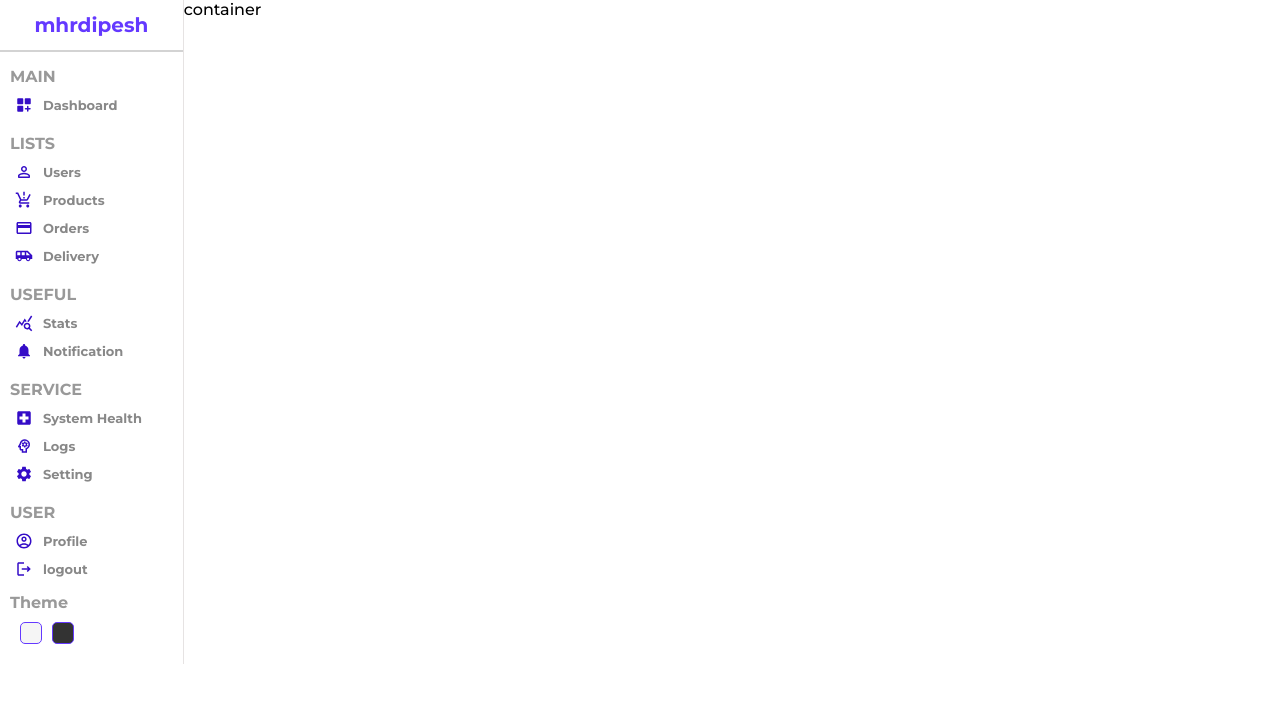
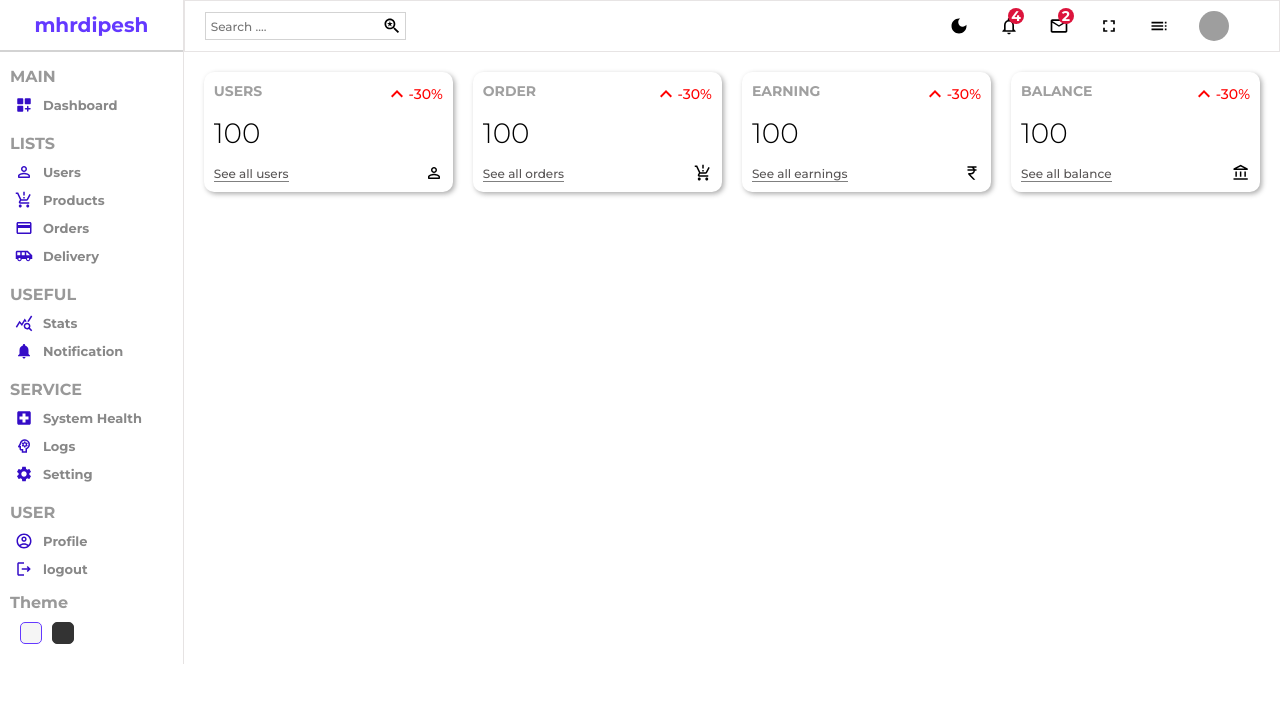
Before and after one commit to dipeshmaharjan23/React-admin-pannel, a React (Create React App) app: page / in a window 1280 px wide. Shown: the top 702 px of the page. Built offline with nearby package versions, Linux system fonts and the light colour scheme; grey boxes are pictures that could not be loaded.

Commit message:
navbar widget

```diff
--- a/src/components/navbar/Navbar.jsx
+++ b/src/components/navbar/Navbar.jsx
@@ -1,9 +1,48 @@
 import React from 'react'
 import './navbar.scss'
+import SavedSearchIcon from '@mui/icons-material/SavedSearch';
+import DarkModeIcon from '@mui/icons-material/DarkMode';
+import NotificationsNoneIcon from '@mui/icons-material/NotificationsNone';
+import EmailOutlinedIcon from '@mui/icons-material/EmailOutlined';
+import FullscreenOutlinedIcon from '@mui/icons-material/FullscreenOutlined';
+import TocOutlinedIcon from '@mui/icons-material/TocOutlined';
 
 const Navbar = () => {
   return (
-    <div>Navbar</div>
+    <div className='navbar'>
+      <div className="wrapper">
+
+        <div className="search">
+          <input type="text" placeholder='Search ....' />
+          <SavedSearchIcon className='icon' />
+        </div>
+
+        <div className="items">
+
+          <div className="item">
+            <DarkModeIcon className='icon' />
+          </div>
+          <div className="item">
+            <NotificationsNoneIcon className='icon' />
+            <div className="counter">4</div>
+          </div>
+          <div className="item">
+            <EmailOutlinedIcon className='icon' />
+            <div className='counter'>2</div>
+          </div>
+          <div className="item">
+            <FullscreenOutlinedIcon className='icon' />
+          </div>
+          <div className="item">
+            <TocOutlinedIcon className='icon' />
+          </div>
+          <div className="item">
+            <img src="../../assets/mine.jpg" alt="mine" className='photo'/>
+          </div>
+
+        </div>
+      </div>
+    </div>
   )
 }
 
--- a/src/components/navbar/navbar.scss
+++ b/src/components/navbar/navbar.scss
@@ -0,0 +1,75 @@
+.navbar{
+//   border: 1px solid;
+  border: 0.5px solid rgb(231,228,228);
+  height: 50px;
+
+  .wrapper{
+      display: flex;
+      justify-content: space-between;
+      align-items: center;
+      height: inherit;
+      padding: 0 20px;
+
+      .search{
+        display: flex;
+        align-items: center;
+        border: 0.5px solid lightgray;
+        padding: 3px;
+        // background-color: black;
+
+        .icon{
+            font-size: 20px;
+            cursor: pointer;
+        }
+
+        input{
+            outline: none;
+            // background: transparent;
+            border: none;
+
+            &::placeholder{
+                font-size: 12px;
+            }
+        }
+      }
+
+      .items{
+          display: flex;
+
+          .item{
+            display: flex;
+            align-items: center;
+            margin-right: 30px;
+            // border: 1px solid;
+            position: relative;
+
+            .counter{
+                display: flex;
+                align-items: center;
+                justify-content: center;
+                background-color: crimson;
+                color: white;
+                position: absolute;
+                width: 16px;
+                height: 16px;
+                border-radius: 50%;
+                font-weight: bold;
+                top: -3px;
+                right: -5px;
+                font-size: 14px;
+            }
+            .icon{
+                font-size: 20px;
+                cursor: pointer;
+                // border: 1px solid;
+            }
+
+            .photo{
+                width: 30px;
+                height: 30px;
+                border-radius: 50%;
+            }
+          }
+        }
+    }
+}
--- a/src/components/sidebar/sidebar.scss
+++ b/src/components/sidebar/sidebar.scss
@@ -85,7 +85,6 @@
     .colorOption{
       width: 20px;
       height: 20px;
-      border: 1px solid  #6439ff;
       border-radius: 5px;
       margin-left: 10px;
       margin-bottom: 20px;
@@ -93,10 +92,12 @@
 
 
       &:nth-child(1){
+        border: 1px solid  #6439ff;
         background-color: whitesmoke;
       }
       &:nth-child(2){
         background-color: #333;
+        border: 1px solid #333;
 
       }
     }
--- /dev/null
+++ b/src/components/widget/Widget.jsx
@@ -0,0 +1,73 @@
+import React from 'react'
+import './widget.scss'
+import KeyboardArrowUpIcon from '@mui/icons-material/KeyboardArrowUp';
+import PersonOutlineRoundedIcon from '@mui/icons-material/PersonOutlineRounded';
+import ProductionQuantityLimitsOutlinedIcon from '@mui/icons-material/ProductionQuantityLimitsOutlined';
+import CurrencyRupeeOutlinedIcon from '@mui/icons-material/CurrencyRupeeOutlined';
+import AccountBalanceOutlinedIcon from '@mui/icons-material/AccountBalanceOutlined';
+
+const Widget = ({ type }) => {
+  let data;
+
+  const amount =100;
+  const diff = 30;
+  switch (type) {
+    case "user":
+      data = {
+        title: "USERS",
+        isMoney: false,
+        link: "See all users",
+        icon: (<PersonOutlineRoundedIcon className='icon' />)
+      };
+      break;
+
+    case "order":
+      data = {
+        title: "ORDER",
+        isMoney: false,
+        link: "See all orders",
+        icon: (<ProductionQuantityLimitsOutlinedIcon className='icon' />)
+      };
+      break;
+
+    case "earning":
+      data = {
+        title: "EARNING",
+        isMoney: false,
+        link: "See all earnings",
+        icon: (<CurrencyRupeeOutlinedIcon className='icon' />)
+      };
+      break;
+
+    case "balance":
+      data = {
+        title: "BALANCE",
+        isMoney: false,
+        link: "See all balance",
+        icon: (<AccountBalanceOutlinedIcon className='icon' />)
+      };
+      break;
+
+    default:
+      break;
+  }
+
+
+  return (
+    <div className='widget'>
+      <div className="left">
+        <span className="title">{data.title}</span>
+        <span className="counter">{data.isMoney && "$"} {amount}</span>
+        <span className="link">{data.link}</span>
+      </div>
+      <div className="right">
+        <div className="percentage negative">
+          <KeyboardArrowUpIcon /> -{diff}%
+        </div>
+         {data.icon}
+      </div>
+    </div>
+  )
+}
+
+export default Widget
--- /dev/null
+++ b/src/components/widget/widget.scss
@@ -0,0 +1,60 @@
+.widget {
+    display: flex;
+    flex: 1;
+    justify-content: space-between;
+    padding: 10px;
+    box-shadow: 2px 2px 5px 0px rgba(51, 51, 51, 0.4);
+    -webkit-box-shadow: 2px 2px 5px 0px rgba(51, 51, 51, 0.4);
+    -moz-box-shadow: 2px 2px 5px 0px rgba(51, 51, 51, 0.4);
+    border-radius: 10px;
+    height: 100px;
+
+    .left,.right{
+        display: flex;
+        justify-content: space-between;
+        flex-direction: column;
+
+        .title{
+            font-weight: bold;
+            font-size: 14px;
+            color: rgb(160,160,160);
+        }
+
+        .counter{
+            font-size: 28px;
+            font-weight: 300;
+        }
+
+        .link{
+            font-size: 12px;
+            border-bottom: 1px solid gray;
+            width: max-content;
+            color: rgb(88, 85, 85);
+            cursor: pointer;
+        }
+
+        .percentage{
+            // border: 1px solid;
+            display: flex;
+            align-items: center;
+            font-size: 14px;
+
+            &.positive{
+                color: green;
+            }
+            &.negative{
+                color: red;
+            }
+        }
+
+        .icon{
+            // border: 1px solid;
+            align-self: flex-end;
+            font-size: 18px;
+            // border: 1px solid;
+            padding-top: 5px;
+            // cursor: pointer;
+        }
+    }
+
+}
--- a/src/pages/home/Home.jsx
+++ b/src/pages/home/Home.jsx
@@ -1,12 +1,22 @@
 import React from 'react'
+import Navbar from '../../components/navbar/Navbar'
 import Sidebar from '../../components/sidebar/Sidebar'
+import Widget from '../../components/widget/Widget'
 import './home.scss'
 
 const Home = () => {
   return (
     <div className='home'>
-        <Sidebar/>
-        <div className="homeContainer">container</div>
+      <Sidebar />
+      <div className="homeContainer">
+        <Navbar />
+        <div className="widgets">
+          <Widget type="user" />
+          <Widget type="order" />
+          <Widget type="earning" />
+          <Widget type="balance" />
+        </div>
+      </div>
     </div>
   )
 }
--- a/src/pages/home/home.scss
+++ b/src/pages/home/home.scss
@@ -1,8 +1,17 @@
 .home {
     display: flex;
 
-    .homeContainer{
+    .homeContainer {
         // background-color: lightblue;
         flex: 6;
+
+        .widgets{
+            display: flex;
+            padding: 20px;
+            gap: 20px;
+            // border: 1px solid;
+        }
+
+
     }
 }
```
Also changed, not shown: src/assets/mine.jpg (added), src/components/chart/Chart.jsx (added), src/components/chart/chart.scss (added), src/components/feature.jsx (added).
